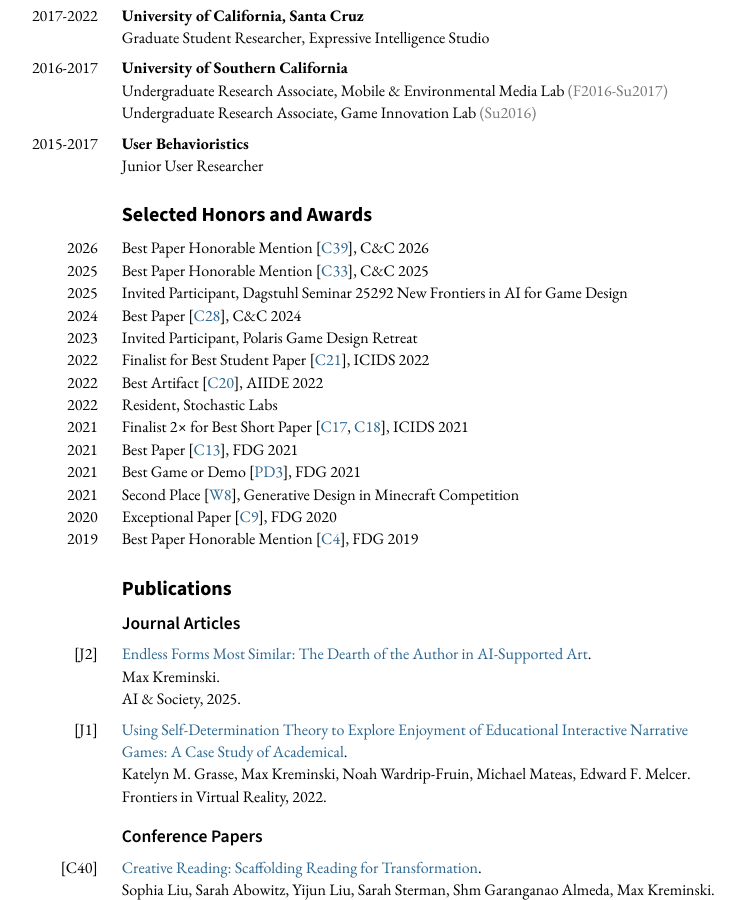
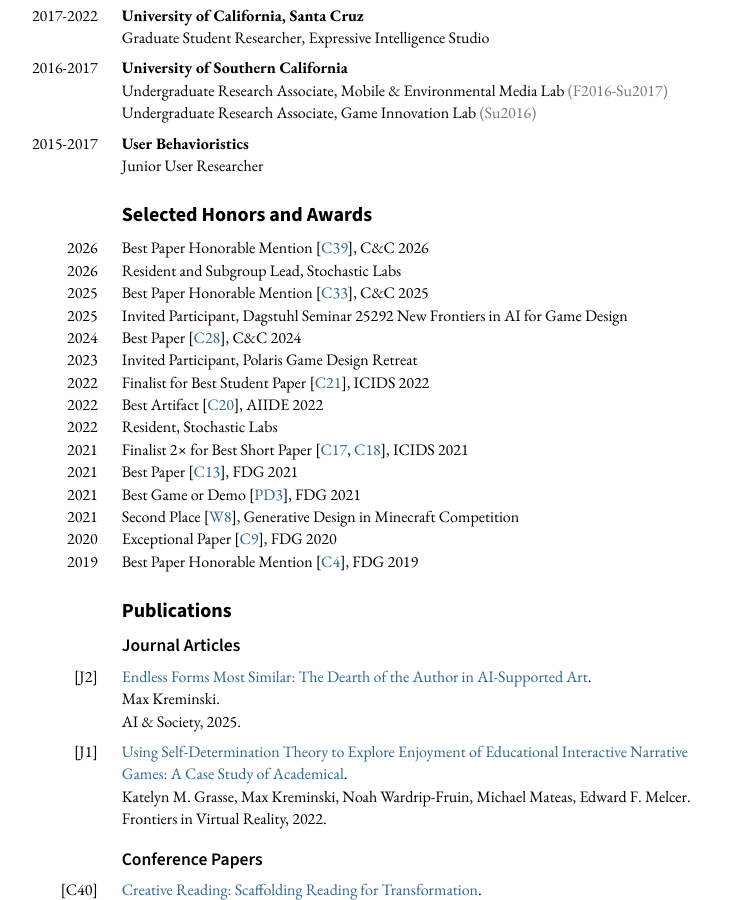
Before and after one commit to mkremins/mkremins.github.io, a Jekyll site: the page built from cv/index.html, in a window 1280 px wide and 900 px high, scrolled down 632 px. Shown: the whole window, without its empty margins (261-1006 px from the left). Built offline with Jekyll 4.4.1, drawn with Linux system fonts in a browser that asks for light colours.

Commit message:
Add Stochastic subgroup leadership

```diff
--- a/cv/index.html
+++ b/cv/index.html
@@ -135,6 +135,10 @@ layout: null
         <div class="dated-entry">
           <div class="dated-date">2026</div>
           <div class="dated-content">Best Paper Honorable Mention [<a href="#C39">C39</a>], C&C 2026</div>
+        </div>
+         <div class="dated-entry">
+          <div class="dated-date">2026</div>
+          <div class="dated-content">Resident and Subgroup Lead, Stochastic Labs</div>
         </div>
         <div class="dated-entry">
           <div class="dated-date">2025</div>
```
